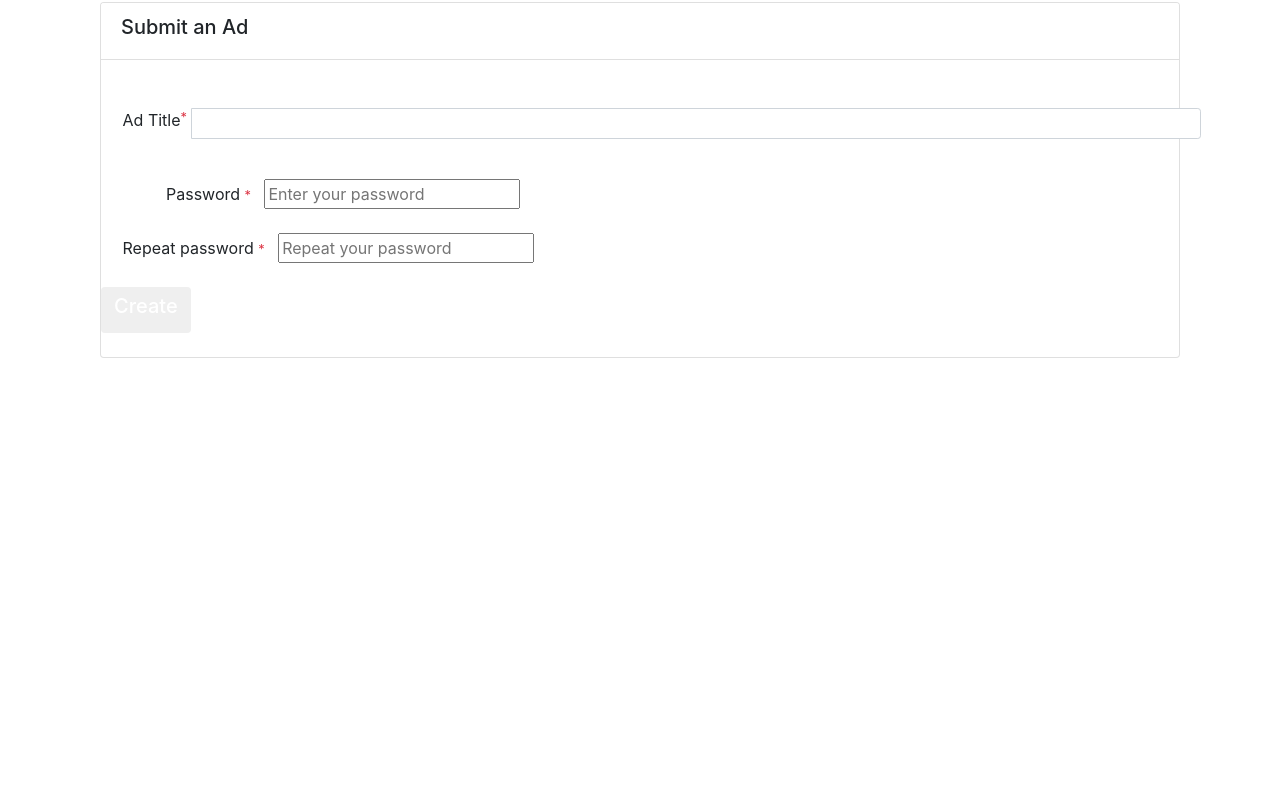
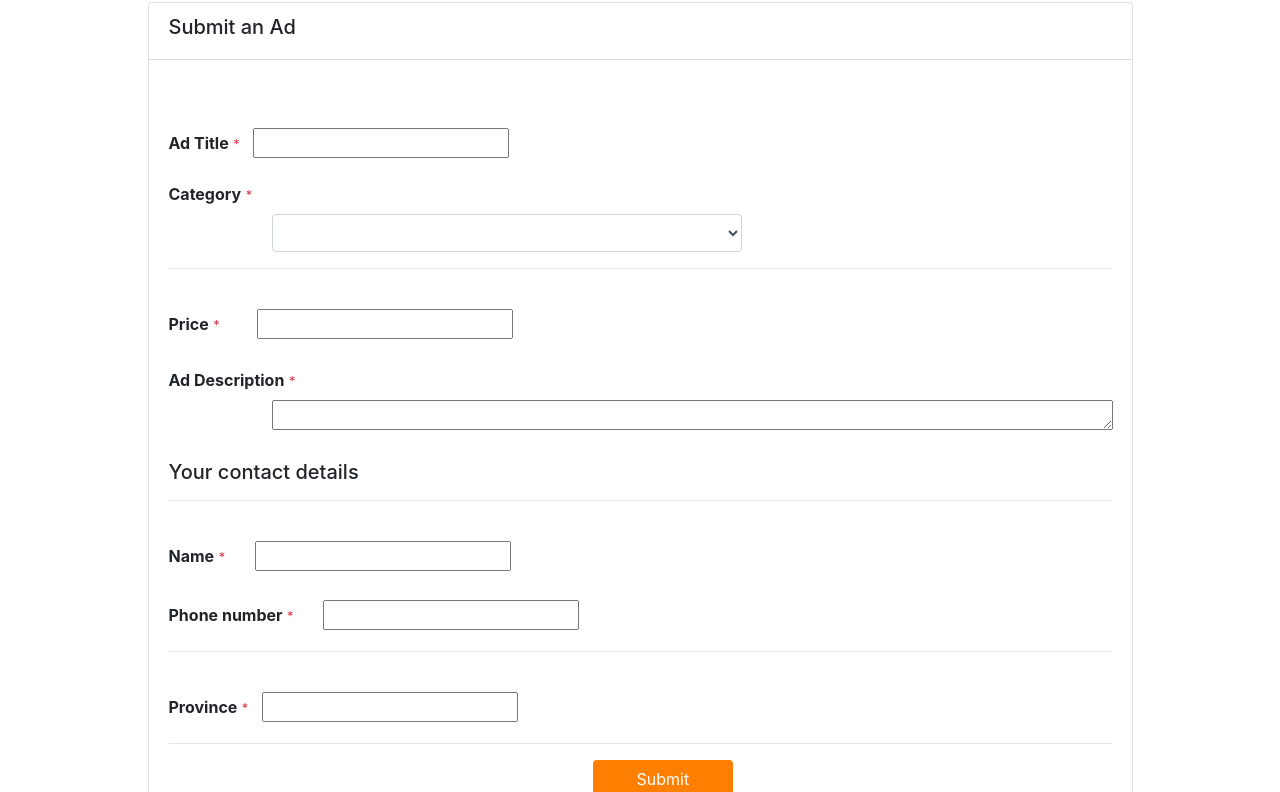
Before and after one commit to soha-moosa/OLX-Pakistan-PWA, a plain HTML site: page html/submitAd.html in a window 1280 px wide. Shown: the part 106-898 px from the top of the page. Before the commit the page ends 800 px from the top, so only its background shows below. Drawn offline with nearby package versions, Linux system fonts and the light colour scheme.

Commit message:
Submit Ad Form

```diff
--- a/html/submitAd.html
+++ b/html/submitAd.html
@@ -41,18 +41,26 @@
                         </button>
                         <div class="collapse navbar-collapse" id="navbarNav">
                             <ul class="navbar-nav ml-auto">
+
                                 <li class="nav-item active ml-2">
-                                    <a class="nav-link my-account-btn" href="#">
-                                        <b style="color:#3B5998;">
-                                            <i class="fa fa-user"></i> My Account </b>
+                                    <a class="nav-link submit-ad-button btn text-white" href="../index.html">
+                                        <b>
+                                            View Ads </b>
                                     </a>
                                 </li>
-                                <li class="nav-item ml-2">
+
+                                <li class="nav-item active ml-2">
+                                    <a class="nav-link btn btn-dark" href="#">
+                                        <b>
+                                            Logout </b>
+                                    </a>
+                                </li>
+                                <!-- <li class="nav-item ml-2">
                                     <a class="nav-link text-white submit-ad-button active" href="#">
                                         <b>
                                             <i class="fa fa-plus"></i> &nbsp; Submit an Ad</b>
                                     </a>
-                                </li>
+                                </li> -->
                         </div>
                     </div>
                 </nav>
@@ -63,7 +71,7 @@
     <!-- Submit Ad form -->
     <div class="container">
         <div class="row justify-content-center">
-            <div class="col-12">
+            <div class="col-11">
 
                 <div class="container">
                     <div class="card">
@@ -72,65 +80,146 @@
                         </div>
                         <br>
                         <br>
-                        <form class="">
-                            <div class="input-group input-group-sm mb-3" style="margin-left: 2%;">
-                                Ad Title <small class="text-danger">*</small> &nbsp;
-                                <input type="text" required class="ad-title form-control" id="input">
+                        <div class="card-body">
+                            <form id="submitAdForm">
+
+                                <!-- Ad Title -->
+
+                                <div class="div1">
+                                    <b>Ad Title</b>
+                                    <small class="text-danger">*</small> &nbsp;
+                                    <input type="text" required class="input1" id="ad-title">
                                 </div>
                                 <br>
-                            <div style="margin-left: 65px;">
-                                Password <small class="text-danger">*</small> &nbsp;
-                                <input type="password" required class="password-field" placeholder="Enter your password" id="password">
+
+                                <!-- Category -->
+                                <div class="div1">
+                                    <label for="category">
+                                        <span>
+                                            <b>Category</b>
+                                        </span>
+                                        <span>
+                                            <small class="text-danger">*</small> &nbsp;
+                                        </span>
+                                    </label>
+                                    <select class="form-control" style="width:470px; margin-left:11%;" id="category">
+                                        <option value=""> </option>
+                                        <option value="Property-for-sale">Property for Sale</option>
+                                        <option value="Property-for-Rent">Property for Rent</option>
+                                        <option value="Animals">Animals</option>
+                                        <option value="Books-Sports-Hobbies">Books, Sports & Hobbies</option>
+                                        <option value="Electronics-Home-Appliances">Electronics & Home Appliances</option>
+                                        <option value="Mobiles">Mobiles</option>
+                                        <option value="Jobs">Jobs</option>
+                                        <option value="Services">Services</option>
+                                        <option value="Business-Industrial-Agriculture">Business Industrial & Agriculture</option>
+                                        <option value="Furniture-Home-Decor">Furniture & Home Decor</option>
+                                        <option value="Kids">Kids</option>
+                                        <option value="Fashion">Fashion</option>
+                                        <option value="Vehicles">Vehicles</option>
+                                        <option value="Bikes">Bikes</option>
+                                    </select>
+                                </div>
+                                <hr>
+                                <br>
+                                <div class="div1">
+                                    <label for="price">
+                                        <span>
+                                            <b>Price</b>
+                                        </span>
+                                        <span>
+                                            <small class="text-danger">*</small> &nbsp;
+                                        </span>
+                                    </label>
+                                    <input type="text" required class="input1 ml-4" id="price">
                                 </div>
                                 <br>
-                            <div style="margin-left: 2%;">
-                               Repeat password <small class="text-danger">*</small> &nbsp;
-                                <input type="password" required class="password-field" id="repeat_password" placeholder="Repeat your password">
+                                <div class="div1">
+                                    <div>
+                                        <label for="ad-description">
+                                            <span>
+                                                <b>Ad Description</b>
+                                            </span>
+                                            <span>
+                                                <small class="text-danger">*</small> &nbsp;
+                                            </span>
+
+                                        </label>
+                                    </div>
+                                    <div>
+                                        <textarea id="ad-description" style="margin-left: 11%;" cols="80" rows="1" class="text-area" maxlength="100" placeholder=" Include the brand, model, age and any included accessories.">
+                                    </textarea>
+                                    </div>
                                 </div>
                                 <br>
-                            <div class="login-div">
-                                <button class="btn login-button text-white">
-                                    <h5>Create</h5>
-                                </button>
+                                <div>
+                                    <h5>Your contact details</h5>
+                                </div>
+                                <hr>
+                                <br>
+                                <div class="div1">
+                                    <label for="name">
+                                        <span>
+                                            <b>Name</b>
+                                        </span>
+                                        <span>
+                                            <small class="text-danger">*</small> &nbsp;
+                                        </span>
+                                    </label>
+                                    <input type="text" required class="input1 ml-3" id="name">
                                 </div>
                                 <br>
+                                <div class="div2">
+                                    <label for="number">
+                                        <span>
+                                            <b>Phone number</b>
+                                        </span>
+                                        <span>
+                                            <small class="text-danger">*</small> &nbsp;
+                                        </span>
+                                    </label>
+                                    <input type="text" required class="ml-3 phoneNumber" id="phone-number">
+                                </div>
+                                <hr>
+                                <br>
+                                <div class="div3">
+                                    <label for="province">
+                                        <span>
+                                            <b>Province</b>
+                                        </span>
+                                        <span>
+                                            <small class="text-danger">*</small> &nbsp;
+                                        </span>
+                                    </label>
+                                    <input type="text" required class="province" id="province">
+                                </div>
+                                <hr>
+                                <button type="submit" class="btn text-white submit-ad-button" style="margin-left: 45%; width: 140px;">Submit</button>
+
+
                             </form>
                         </div>
                     </div>
-                <br>
-
-
+                </div>
+            </div>
 
         </div>
     </div>
     </div>
+    <br>
+    <br>
 
-    <script>
-        document.getElementById('input').onfocus = function () {
-            document.getElementById('input').style = "border : 5px solid #f2f2f2;"
-        }
-        document.getElementById('input').onblur = function () {
-            document.getElementById('input').style = " border-top: 1px inset black; border-left: 1px inset black; "
-        }
+    <div class="modal fade" id="myModal">
+        <div class="modal-dialog">
+            <div class="modal-content">
+                <div id="productMessage" class="modal-body">
 
-        document.getElementById('password').onfocus = function () {
-            document.getElementById('password').style = "border : 5px solid #f2f2f2;"
-        }
-        document.getElementById('password').onblur = function () {
-            document.getElementById('password').style = " border-top: 1px inset black; border-left: 1px inset black; "
-        }
+                </div>
+            </div>
+        </div>
+    </div>
 
-        document.getElementById('repeat_password').onfocus = function () {
-            document.getElementById('repeat_password').style = "border : 5px solid #f2f2f2;"
-        }
-        document.getElementById('repeat_password').onblur = function () {
-            document.getElementById('repeat_password').style = " border-top: 1px inset black; border-left: 1px inset black; "
-        }
-    </script>
-
-
-
-
+    <script src="../js/submitAd.js"></script>
     <script src="https://code.jquery.com/jquery-3.3.1.slim.min.js"
         "sha384-q8i/X+965DzO0rT7abK41JStQIAqVgRVzpbzo5smXKp4YfRvH+8abtTE1Pi6jizo" crossorigin="anonymous"></script>
     <script src="https://cdnjs.cloudflare.com/ajax/libs/popper.js/1.14.3/umd/popper.min.js" integrity="sha384-ZMP7rVo3mIykV+2+9J3UJ46jBk0WLaUAdn689aCwoqbBJiSnjAK/l8WvCWPIPm49"
```
Lines whose indentation alone changed are shown as unchanged.
